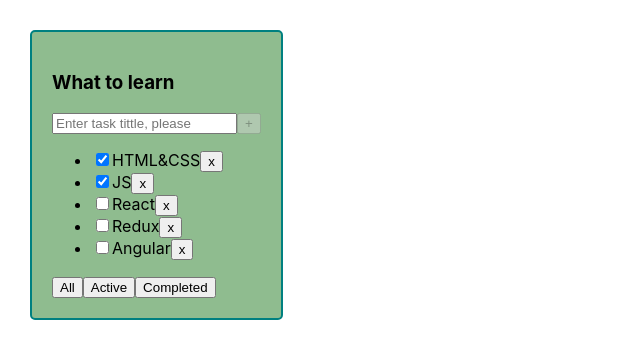
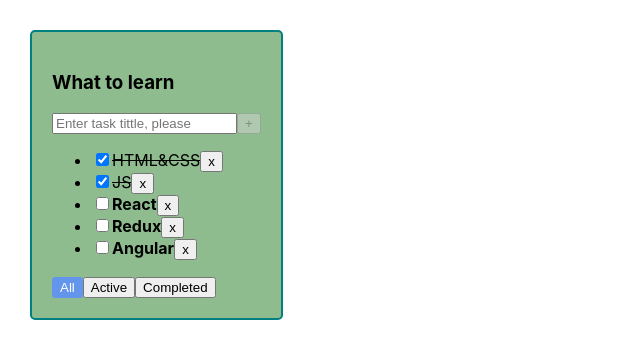
Before and after one commit to zhyzneuski86/new-1-todolist, a React (Create React App) app: page / in a window 1280 px wide. Shown: the top 358 px of the page, without its empty margins (0-640 px from the left). Built offline with nearby package versions, Linux system fonts and the light colour scheme.

Commit message:
lesson 4

```diff
--- a/src/App.css
+++ b/src/App.css
@@ -13,3 +13,21 @@
     border-radius: 5px;
     padding: 20px;
 }
+.task {
+    font-weight: bold;
+}
+.task-done{
+    font-weight: normal;
+    text-decoration: line-through;
+}
+.btn-active{
+    background-color: cornflowerblue;
+    color: white;
+    border: 2px solid cornflowerblue;
+    border-radius: 3px;
+
+}
+.input-error {
+    outline: none;
+    border: 2px solid red;
+}
--- a/src/App.tsx
+++ b/src/App.tsx
@@ -4,7 +4,8 @@ import {TaskType, TodoList} from "./Todolist";
 import {v1} from "uuid";
 
 export type FilterValueType = "all" | "active" | "completed"
-console.log(v1())
+
+
 function App() {
     const todoTitle_1: string = "What to learn"
 
@@ -20,9 +21,9 @@ function App() {
 
 
     const addTask = (title: string) => {
-       const newTask: TaskType = {
-           id: v1(), title:title, isDone: false
-       }
+        const newTask: TaskType = {
+            id: v1(), title: title, isDone: false
+        }
         setTasks([newTask, ...tasks])
     }
 
@@ -31,23 +32,28 @@ function App() {
         setTasks(filteredTasks)
     }
 
+    const changeTaskStatus = (taskId: string, newIsDone: boolean) => {
+        setTasks(tasks.map(t => t.id === taskId ? {...t, isDone: newIsDone} : t))
+    }
+
     const [filter, setfilter] = useState<FilterValueType>("all")
 
-    const changeTodoListFilter = (filter: FilterValueType)=>{
+    const changeTodoListFilter = (filter: FilterValueType) => {
         setfilter(filter)
     }
 
-    let tasksForTodoList: Array<TaskType> = []
-    if (filter === "all") {
-        tasksForTodoList = tasks
+
+    const getFilteredTaskForRender = (tasksList: Array<TaskType>, filterValue: FilterValueType) => {
+        switch (filterValue) {
+            case "active":
+                return tasksList.filter(t => t.isDone === false)
+            case "completed":
+                return tasksList.filter(t => t.isDone === true)
+            default:
+                return tasksList
+        }
     }
-    if (filter === "active") {
-        tasksForTodoList = tasks.filter(t => t.isDone === false)
-    }
-    if (filter === "completed") {
-        tasksForTodoList = tasks.filter(t => t.isDone === true)
-    }
-
+    const tasksForTodoList: Array<TaskType> = getFilteredTaskForRender(tasks, filter)
     return (
         <div className="App">
             <TodoList
@@ -56,6 +62,8 @@ function App() {
                 removeTask={removeTask}
                 changeTodoListFilter={changeTodoListFilter}
                 addTask={addTask}
+                changeTaskStatus={changeTaskStatus}
+                filter={filter}
             />
         </div>
     );
--- a/src/Todolist.tsx
+++ b/src/Todolist.tsx
@@ -1,12 +1,15 @@
 import React, {ChangeEvent, KeyboardEvent, FC, useState} from 'react';
 import {FilterValueType} from "./App";
+import {inflate} from "zlib";
 
 type TodoListType = {
     title: string
     tasks: Array<TaskType>
     removeTask: (taskId: string) => void
     addTask: (title: string) => void
+    changeTaskStatus: (taskId: string, newIsDone: boolean) => void
     changeTodoListFilter: (value: FilterValueType) => void
+    filter: FilterValueType
 }
 
 export type TaskType = {
@@ -18,30 +21,42 @@ export type TaskType = {
 
 export const TodoList: FC<TodoListType> = (props) => {
 
-    let [title, setTitle] = useState<string>('')
-
+    const [title, setTitle] = useState<string>('')
+    const [error, setError] = useState<boolean>( false)
 
     const todolistItems: Array<JSX.Element> = props.tasks.map((task) => {
         const removeTaskHandler = () => {
             props.removeTask(task.id)
         }
+        const changeStatus = (e: ChangeEvent<HTMLInputElement>) => {
+            props.changeTaskStatus(task.id, e.currentTarget.checked)
+        }
         return (
             <li>
-                <input type="checkbox" checked={task.isDone}/>
-                <span>{task.title}</span>
+                <input
+                    onChange={changeStatus}
+                    type="checkbox"
+                    checked={task.isDone}/>
+                <span className={task.isDone ? "task-done" : "task"}>{task.title}</span>
                 <button onClick={removeTaskHandler}>x</button>
             </li>)
     })
     const maxTitleLength = 20
     const recommendedTitleLength = 10
 
-    const isAddTaskNotPossible = title.length === 0 || title.length > maxTitleLength
+    const isAddTaskNotPossible = title.length === 0 || title.length > maxTitleLength || error
 
     const addTaskHandler = () => {
-        props.addTask(title)
+        const trimmedTitle = title.trim()
+        if (trimmedTitle) {
+            props.addTask(trimmedTitle)
+        } else {
+            setError(true)
+        }
         setTitle('')
     }
     const setLocalTitle = (e: ChangeEvent<HTMLInputElement>) => {
+        error && setError(false)
         setTitle(e.currentTarget.value)
     }
     const onKeyDownTaskHandler = isAddTaskNotPossible
@@ -51,6 +66,8 @@ export const TodoList: FC<TodoListType> = (props) => {
         <div style={{color: 'white'}}>Title should be shorter </div>
     const longTitleErrorMessage = title.length > maxTitleLength &&
         <div style={{color: 'red'}}>Title is too long </div>
+
+    const errorMessage = error &&  <div style={{color: 'red'}}>Title is hard required! </div>
     return (
         <div className="todoList">
             <h3>{props.title}</h3>
@@ -60,6 +77,7 @@ export const TodoList: FC<TodoListType> = (props) => {
                     value={title}
                     onChange={setLocalTitle}
                     onKeyDown={onKeyDownTaskHandler}
+                    className={error? "input-error" : ''}
                 />
                 {/*//e.currentTarget === input*/}
                 <button
@@ -69,20 +87,27 @@ export const TodoList: FC<TodoListType> = (props) => {
                 </button>
                 {longTitleWarningMessage}
                 {longTitleErrorMessage}
+                {errorMessage}
             </div>
             <ul>
                 {todolistItems}
             </ul>
             <div>
-                <button onClick={() => {
+                <button
+                    className={props.filter === 'all' ? 'btn-active' : ''}
+                    onClick={() => {
                         props.changeTodoListFilter('all')
                     }}>All
                 </button>
-                <button onClick={() => {
+                <button
+                    className={props.filter === 'active' ? 'btn-active' : ''}
+                    onClick={() => {
                         props.changeTodoListFilter("active")
                     }}>Active
                 </button>
-                <button onClick={() => {
+                <button
+                    className={props.filter === 'completed' ? 'btn-active' : ''}
+                    onClick={() => {
                         props.changeTodoListFilter("completed")
                     }}>Completed
                 </button>
```
Lines whose indentation alone changed are shown as unchanged.
